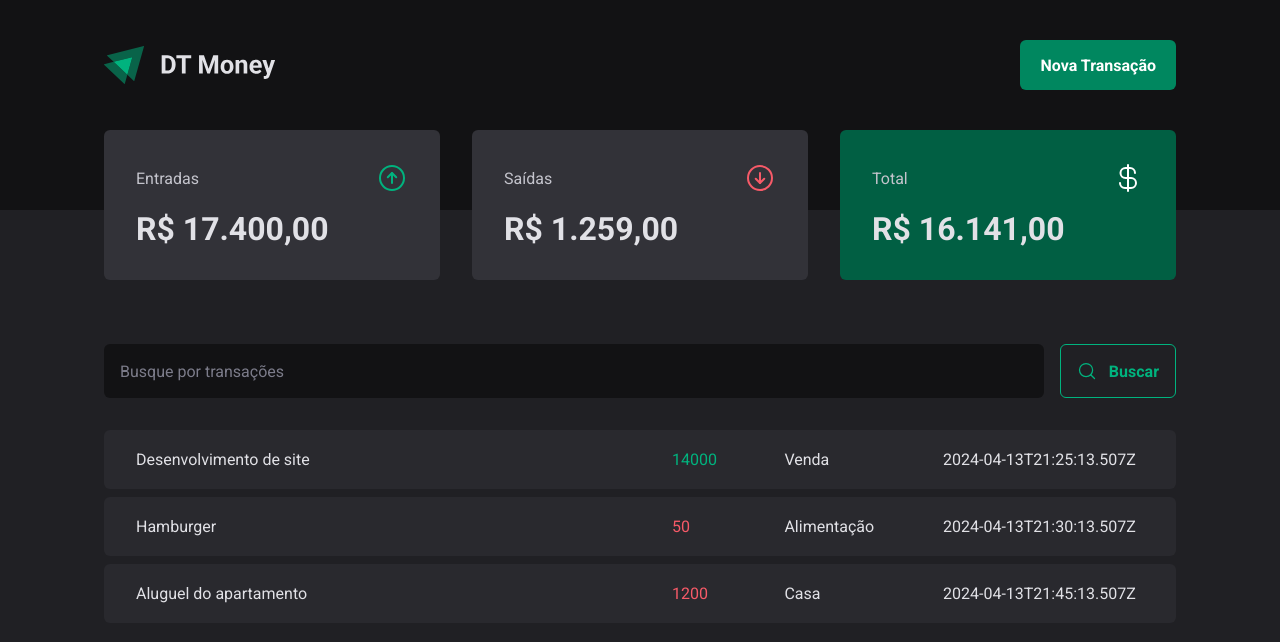
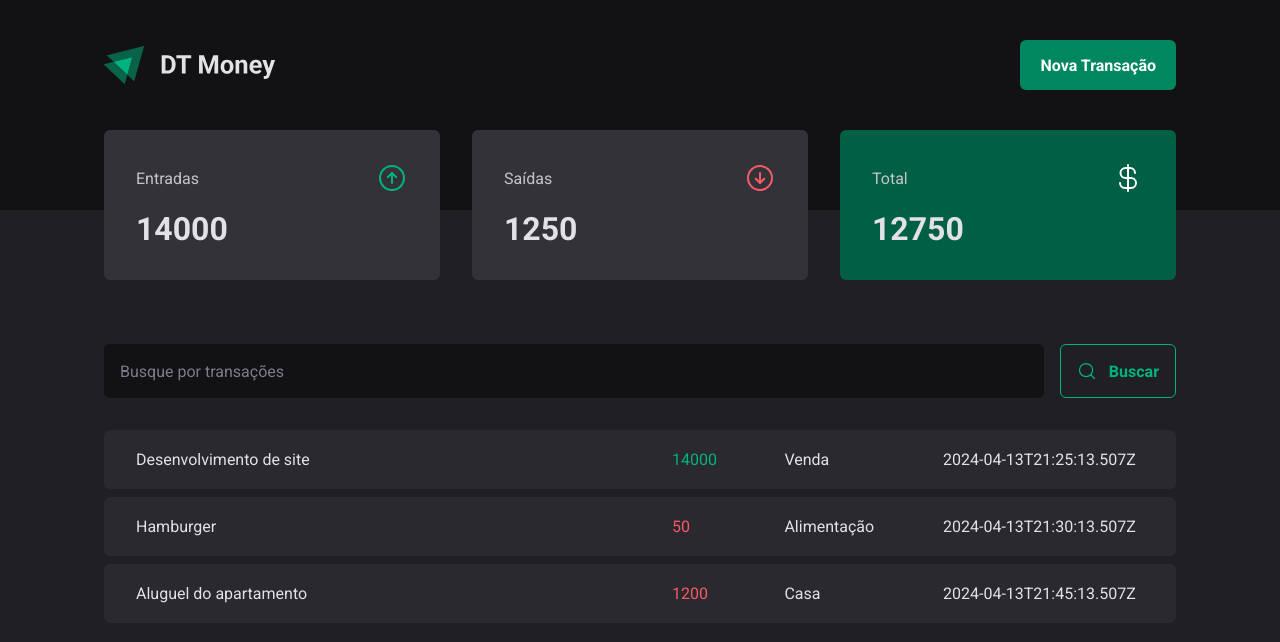
Before and after one commit to pedroasdoliveira/DT-Money, a React (Vite) app: page / in a window 1280 px wide. Shown: the top 642 px of the page. Built offline with nearby package versions, Linux system fonts and the light colour scheme; data requests are answered from the project's data file; the HTML template or start-up script is replaced by a standard one.

Commit message:
Feat: add summary function for calc values

```diff
--- a/src/components/Summary/index.tsx
+++ b/src/components/Summary/index.tsx
@@ -4,6 +4,21 @@
 
 const Summary = () => {
   const { transactions } = useTransactions();
+
+  const summary = transactions.reduce(
+    (acc, transaction) => {
+      if (transaction.type === "income") {
+        acc.income += transaction.price;
+        acc.total += transaction.price;
+      } else {
+        acc.outcome += transaction.price;
+        acc.total -= transaction.price;
+      }
+
+      return acc;
+    },
+    { income: 0, outcome: 0, total: 0 },
+  ); // como utilizado para reduzir as infos vindas do array
 
   return (
     <SummaryContainer>
@@ -13,7 +28,7 @@
           <ArrowCircleUp size={32} color="#00b37e" />
         </header>
 
-        <strong>R$ 17.400,00</strong>
+        <strong>{summary.income}</strong>
       </SummaryCard>
 
       <SummaryCard>
@@ -22,7 +37,7 @@
           <ArrowCircleDown size={32} color="#F75A68" />
         </header>
 
-        <strong>R$ 1.259,00</strong>
+        <strong>{summary.outcome}</strong>
       </SummaryCard>
 
       <SummaryCard variant="green">
@@ -31,7 +46,7 @@
           <CurrencyDollar size={32} color="#fff" />
         </header>
 
-        <strong>R$ 16.141,00</strong>
+        <strong>{summary.total}</strong>
       </SummaryCard>
     </SummaryContainer>
   );
```
